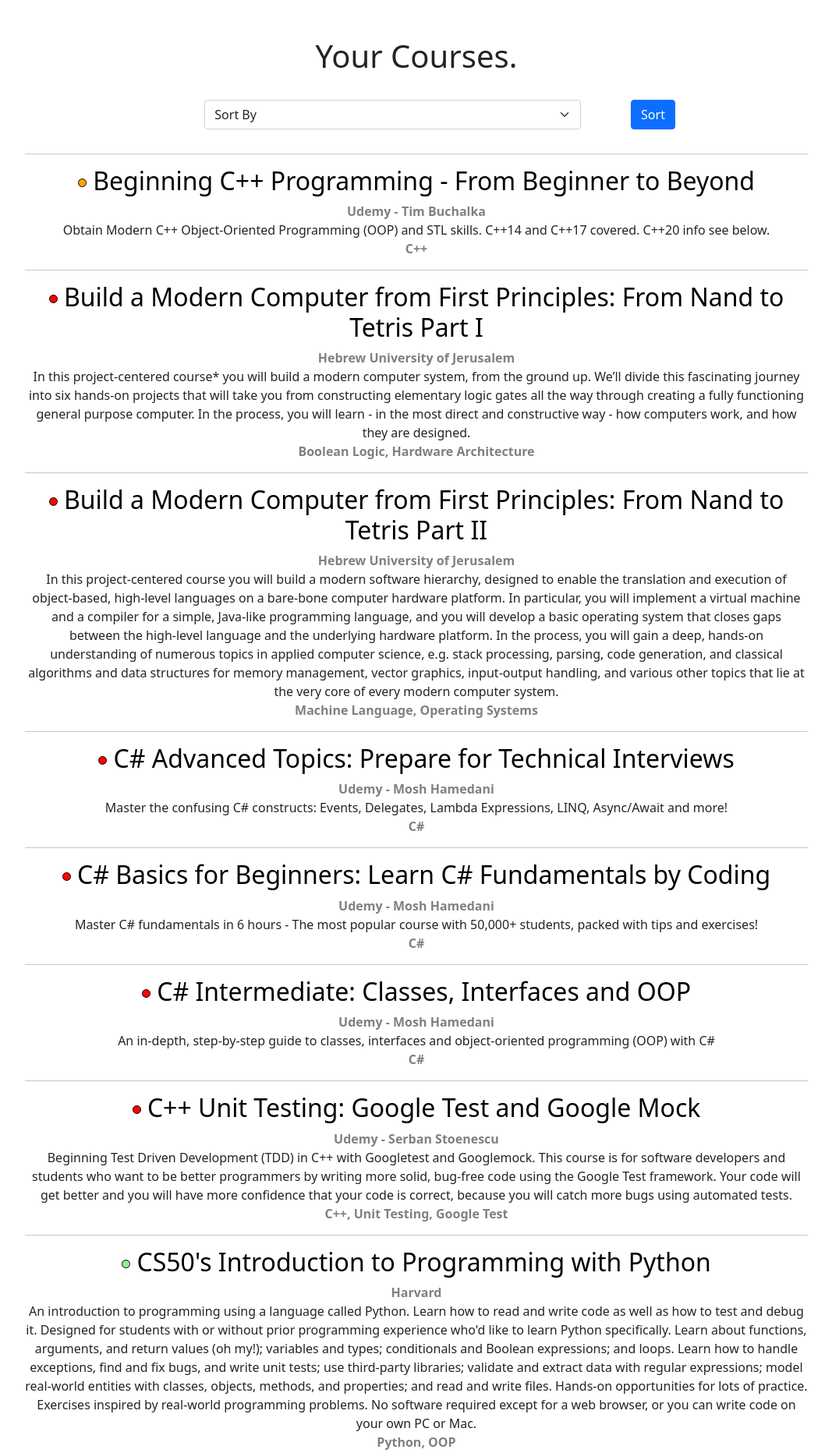
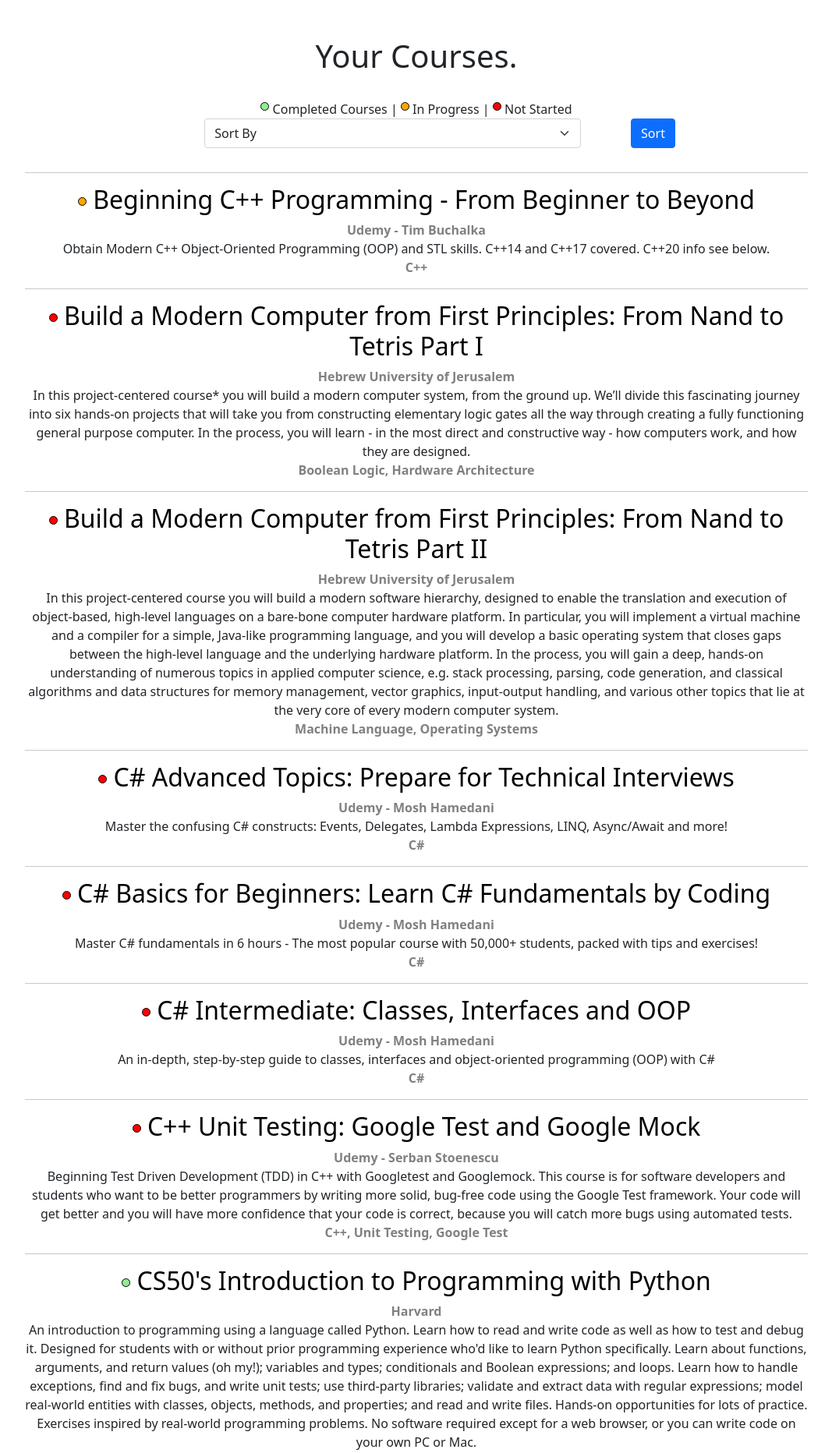
Before and after one commit to corey-richardson/course-progress-tracker, a Flask app: page / in a window 1280 px wide. Shown: the part 66-1930 px from the top of the page at 78% size, without its empty margins (106-1173 px from the left). Run offline with Flask 3, Linux system fonts and the light colour scheme; a user stored in the database is signed in; data comes from the database, SQL or seed files in the repository.

Commit message:
Dot explained

```diff
--- a/mysite/templates/index.html
+++ b/mysite/templates/index.html
@@ -6,6 +6,8 @@
 
 {% block main %}
     <h1>Your {{ type }}.</h1> <br>
+
+    <p><span class="green dot"></span> Completed Courses | <span class="amber dot"></span> In Progress | <span class="red dot"></span> Not Started</p>
 
     <div class="course"> <!-- In div to match course containers width-->
         {% if type == "Courses" %}
```
